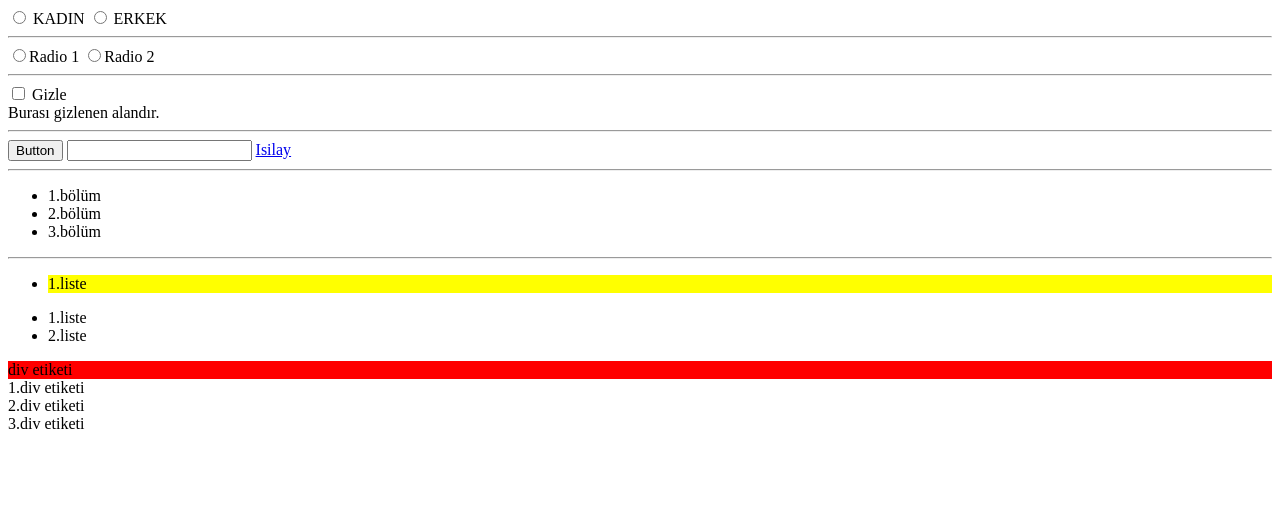
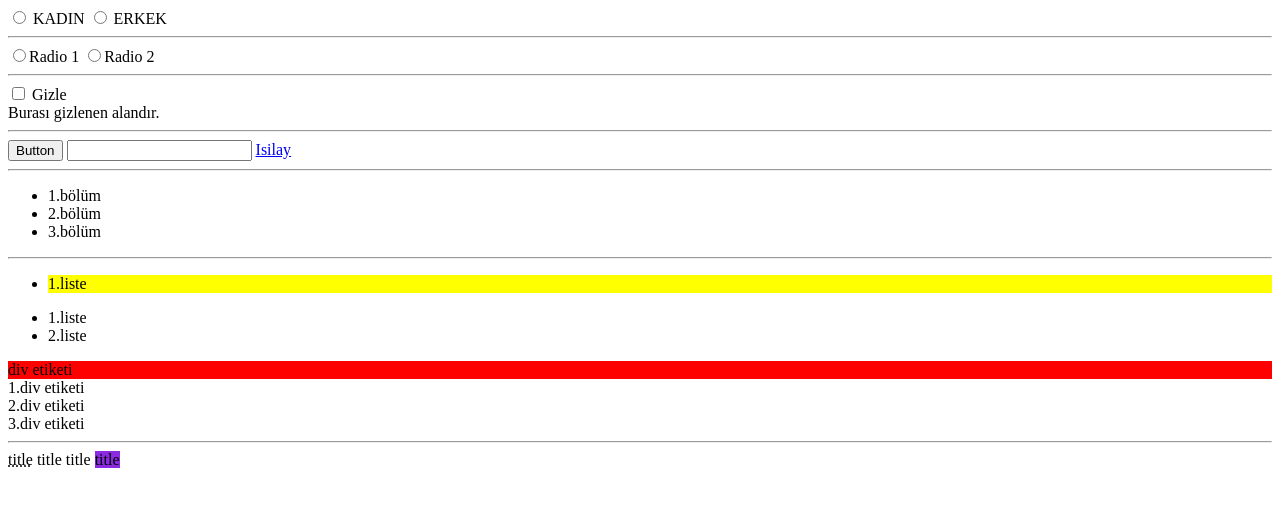
Before and after one commit to isilay-subasi/CSS-tutorial, a plain HTML site: page checked/index.html in a window 1280 px wide. Drawn offline with Linux system fonts and the light colour scheme.

Commit message:
:not Sözde Sınıfı

```diff
--- a/checked/index.html
+++ b/checked/index.html
@@ -71,6 +71,14 @@
         <div>3.div etiketi</div>
     </div>
 
+    <hr>
+
+    <!--:not -> Olmayan şeyleri seç demek için , title olmayanı seç-->
+
+    <abbr title="title">title</abbr>
+    <abbr class="test">title</abbr>
+    <abbr id="my">title</abbr>
+    <abbr>title</abbr>
 
 </body>
 </html>
--- a/checked/style.css
+++ b/checked/style.css
@@ -55,3 +55,7 @@ li:only-child{
 div:only-child{
     background-color: red;
 }
+
+abbr:not([title]):not(.test):not(#my){
+    background-color: blueviolet;
+}
```
